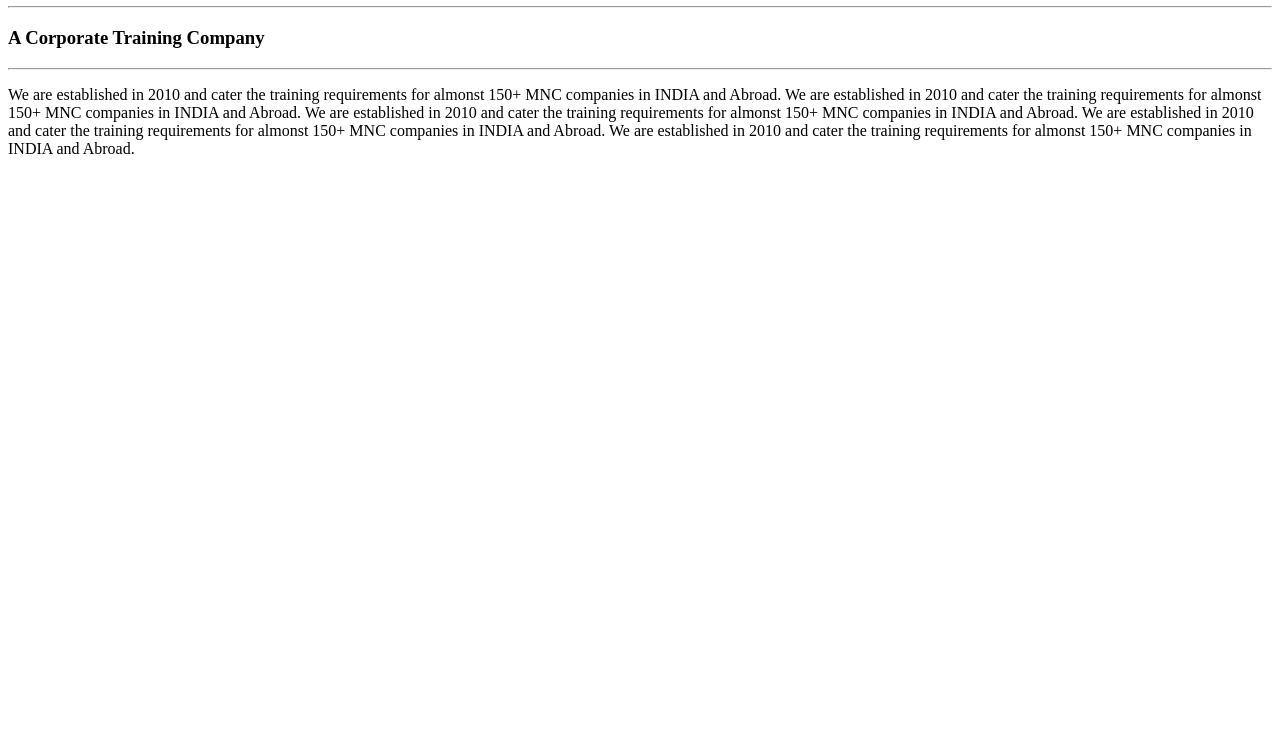
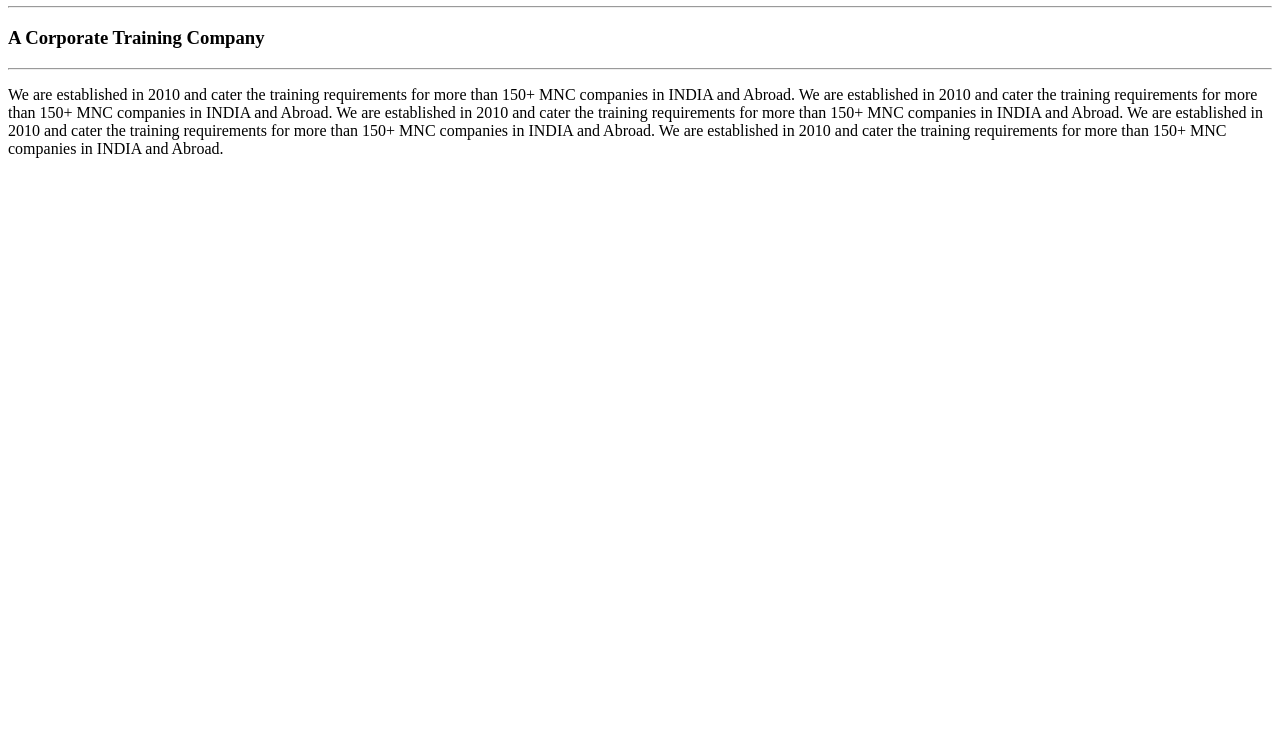
Before and after one commit to pankajanadure/sunsofttechy, a plain HTML site: page index.html in a window 1280 px wide. Shown: the part 60-800 px from the top of the page. Drawn offline with Linux system fonts and the light colour scheme.

Commit message:
Altered the content in Welcome Page

```diff
--- a/index.html
+++ b/index.html
@@ -8,11 +8,11 @@
   <h3>A Corporate Training Company</h3>
   <hr>
   <p>
-      We are established in 2010 and cater the training requirements for almonst 150+ MNC companies in INDIA and Abroad.
-      We are established in 2010 and cater the training requirements for almonst 150+ MNC companies in INDIA and Abroad.
-      We are established in 2010 and cater the training requirements for almonst 150+ MNC companies in INDIA and Abroad.
-      We are established in 2010 and cater the training requirements for almonst 150+ MNC companies in INDIA and Abroad.
-      We are established in 2010 and cater the training requirements for almonst 150+ MNC companies in INDIA and Abroad.
+      We are established in 2010 and cater the training requirements for more than 150+ MNC companies in INDIA and Abroad.
+      We are established in 2010 and cater the training requirements for more than 150+ MNC companies in INDIA and Abroad.
+      We are established in 2010 and cater the training requirements for more than 150+ MNC companies in INDIA and Abroad.
+      We are established in 2010 and cater the training requirements for more than 150+ MNC companies in INDIA and Abroad.
+      We are established in 2010 and cater the training requirements for more than 150+ MNC companies in INDIA and Abroad.
   </p>
   </body>
 </html>
```
